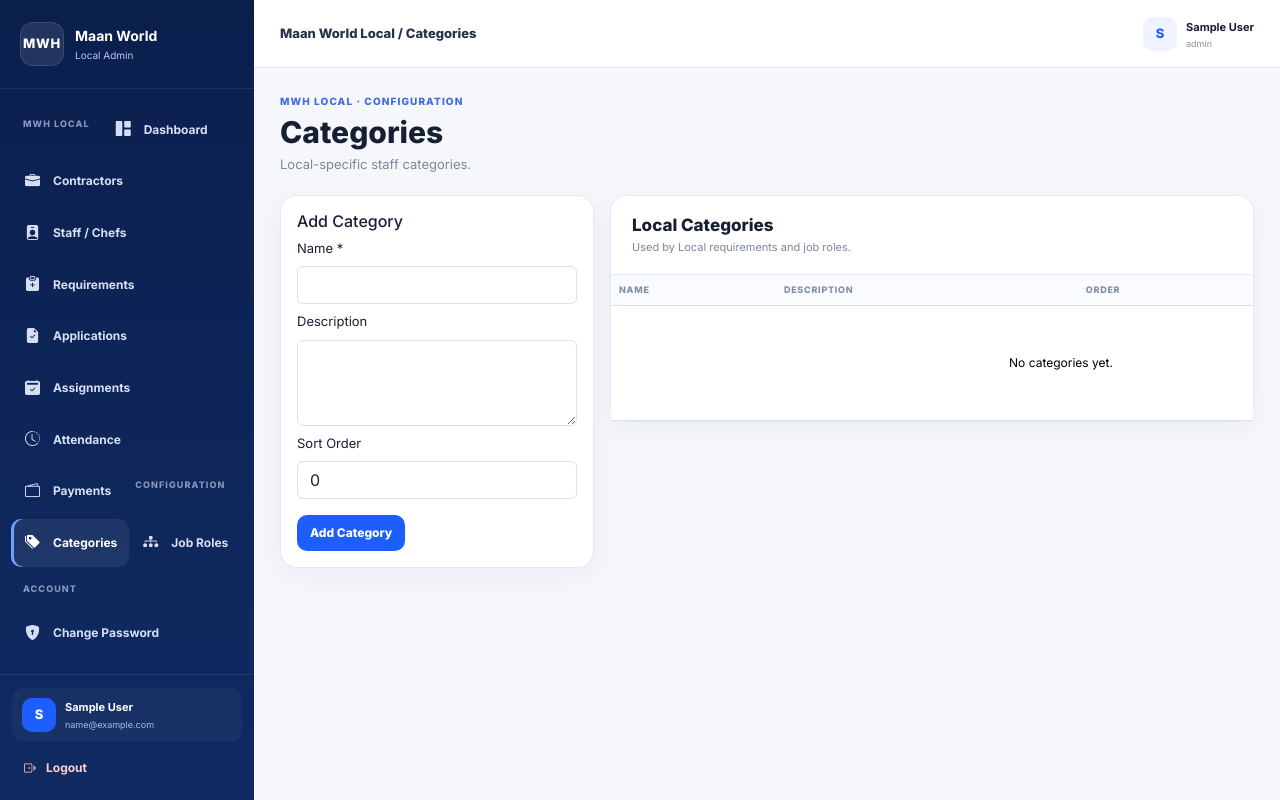
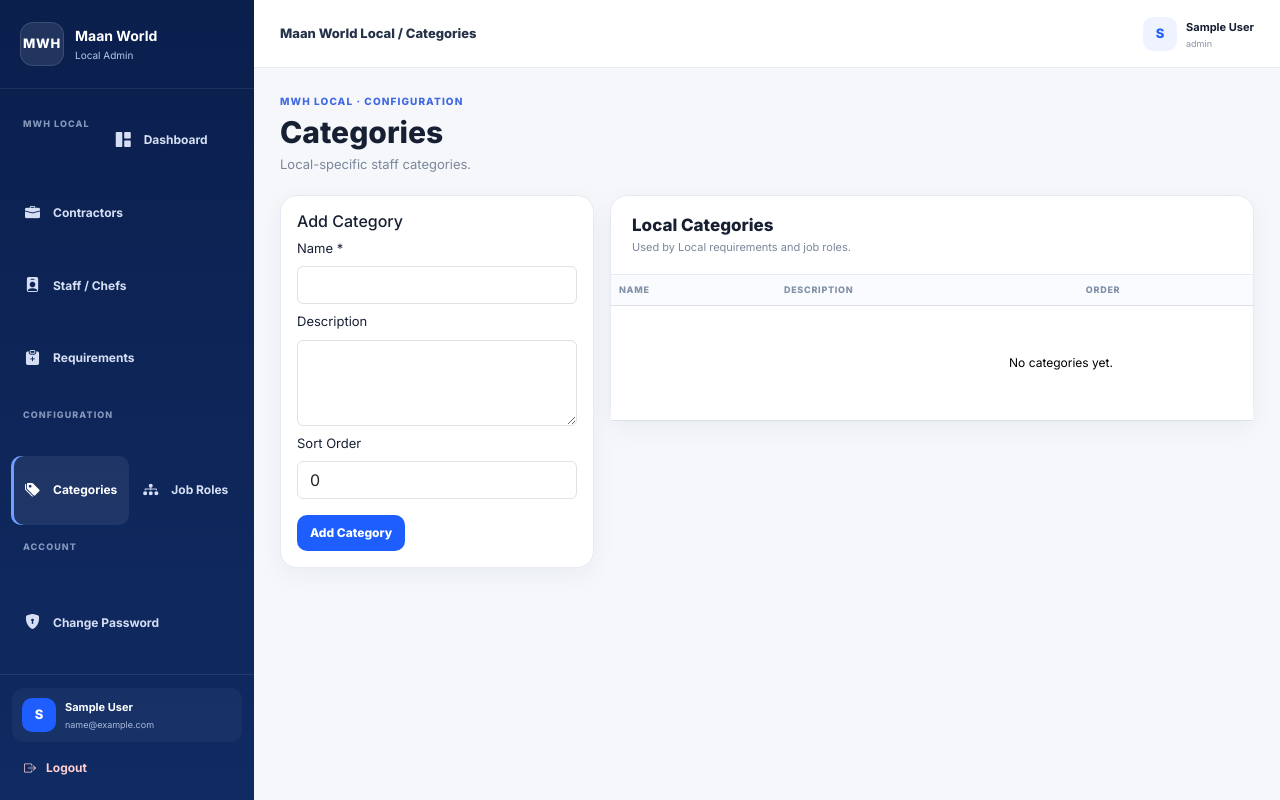
Before and after one commit to vijay7503637339/MWH-admin-Local, a PHP site: page /categories.php in a window 1280 px wide. Run offline with PHP 8.4, Linux system fonts and the light colour scheme; the visitor is signed in with stand-in values (Sample User, id 1); data that the repository does not hold is empty; a stand-in replaces the project's code that opens the database connection.

Commit message:
Keep only implemented Local admin modules

```diff
--- a/admin/includes/sidebar.php
+++ b/admin/includes/sidebar.php
@@ -7,10 +7,6 @@
     <a class="<?=$currentPage==='contractors.php'?'active':''?>" href="contractors.php"><i class="bi bi-briefcase-fill"></i><span>Contractors</span></a>
     <a class="<?=$currentPage==='staff.php'?'active':''?>" href="staff.php"><i class="bi bi-person-badge-fill"></i><span>Staff / Chefs</span></a>
     <a class="<?=$currentPage==='requirements.php'?'active':''?>" href="requirements.php"><i class="bi bi-clipboard-plus-fill"></i><span>Requirements</span></a>
-    <a class="<?=$currentPage==='applications.php'?'active':''?>" href="applications.php"><i class="bi bi-file-earmark-check-fill"></i><span>Applications</span></a>
-    <a class="<?=$currentPage==='assignments.php'?'active':''?>" href="assignments.php"><i class="bi bi-calendar2-check-fill"></i><span>Assignments</span></a>
-    <a class="<?=$currentPage==='attendance.php'?'active':''?>" href="attendance.php"><i class="bi bi-clock-history"></i><span>Attendance</span></a>
-    <a class="<?=$currentPage==='payments.php'?'active':''?>" href="payments.php"><i class="bi bi-wallet2"></i><span>Payments</span></a>
     <div class="nav-label">Configuration</div>
     <a class="<?=$currentPage==='categories.php'?'active':''?>" href="categories.php"><i class="bi bi-tags-fill"></i><span>Categories</span></a>
     <a class="<?=$currentPage==='job_roles.php'?'active':''?>" href="job_roles.php"><i class="bi bi-diagram-3-fill"></i><span>Job Roles</span></a>
```
